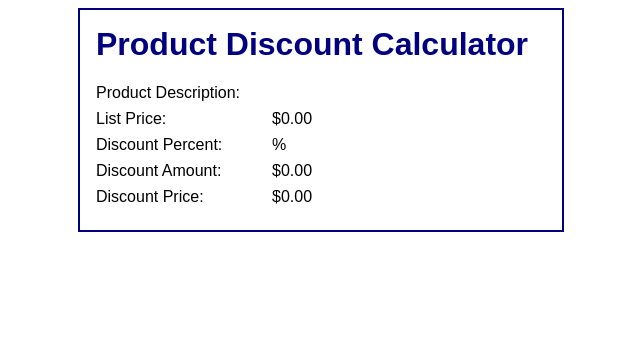
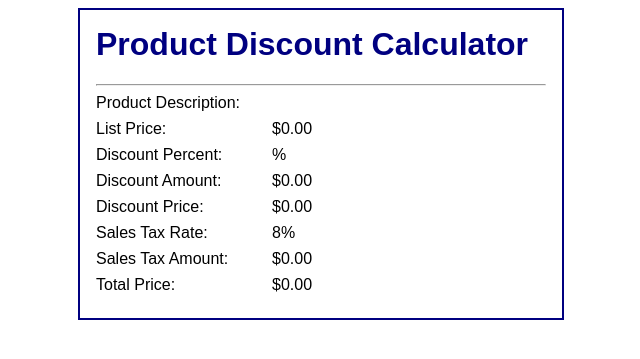
Before and after one commit to GregRodriguezJr/server_management, a PHP site: page /display_discount.php in a window 1280 px wide. Shown: the top 359 px of the page, without its empty margins (319-959 px from the left). Run offline with PHP 8.4, Linux system fonts and the light colour scheme.

Commit message:
completed exercise 2-1

```diff
--- a/ch02_ex1_sol/display_discount.php
+++ b/ch02_ex1_sol/display_discount.php
@@ -1,3 +1,6 @@
+<!--Greg Rodriguez-->
+<!--Assignment 2-1-->
+
 <?php
 	$product_description = filter_input(INPUT_POST, 'product_description');
 	$list_price = filter_input(INPUT_POST, 'list_price');
@@ -6,10 +9,23 @@
         $discount = $list_price * $discount_percent * .01;
         $discount_price = $list_price - $discount;
 
+        // sales tax rate
+        $salesTaxRate = .08;
+        // Sales tax calculation
+        $salesTax = $discount_price * $salesTaxRate;
+        // Post tax price
+        $postTaxPrice = $discount_price - $salesTax;
+
         $list_price_f = "$".number_format($list_price, 2);
         $discount_percent_f = $discount_percent."%";
         $discount_f = "$".number_format($discount, 2);
         $discount_price_f = "$".number_format($discount_price, 2);
+        // format sales tax rate
+        $salesTaxRate_f = ($salesTaxRate * 100)."%";
+        // format sales tax amount
+        $salesTax_f = "$".number_format($salesTax, 2);
+        // format post tax price
+        $postTaxPrice_f = "$".number_format($postTaxPrice,2)
 ?>
 <!DOCTYPE html>
 <html>
@@ -20,7 +36,7 @@
 <body>
     <main>
         <h1>Product Discount Calculator</h1>
-
+        <hr>
         <label>Product Description:</label>
         <span><?php echo htmlspecialchars($product_description); ?></span><br>
 
@@ -35,6 +51,17 @@
 
         <label>Discount Price:</label>
         <span><?php echo $discount_price_f; ?></span><br>
+
+        <!--render results-->
+        <label>Sales Tax Rate:</label>
+        <span><?php echo $salesTaxRate_f; ?></span><br>
+
+        <label>Sales Tax Amount:</label>
+        <span><?php echo $salesTax_f; ?></span><br>
+
+        <label>Total Price:</label>
+        <span><?php echo $postTaxPrice_f; ?></span><br>
+
     </main>
 </body>
 </html>
```
